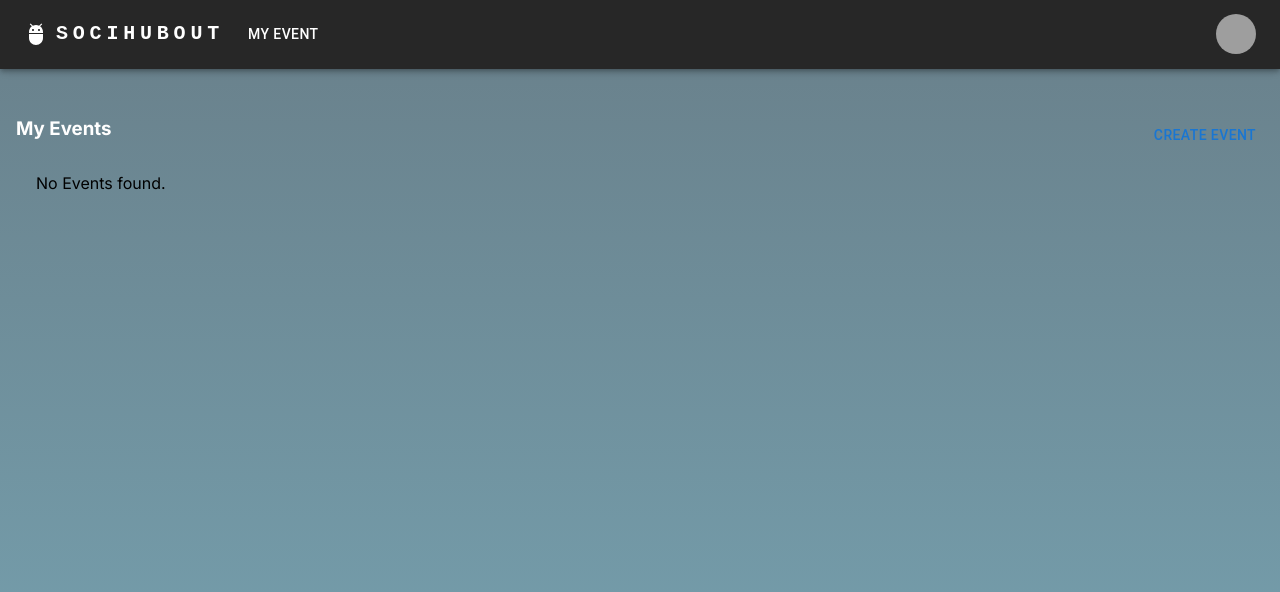
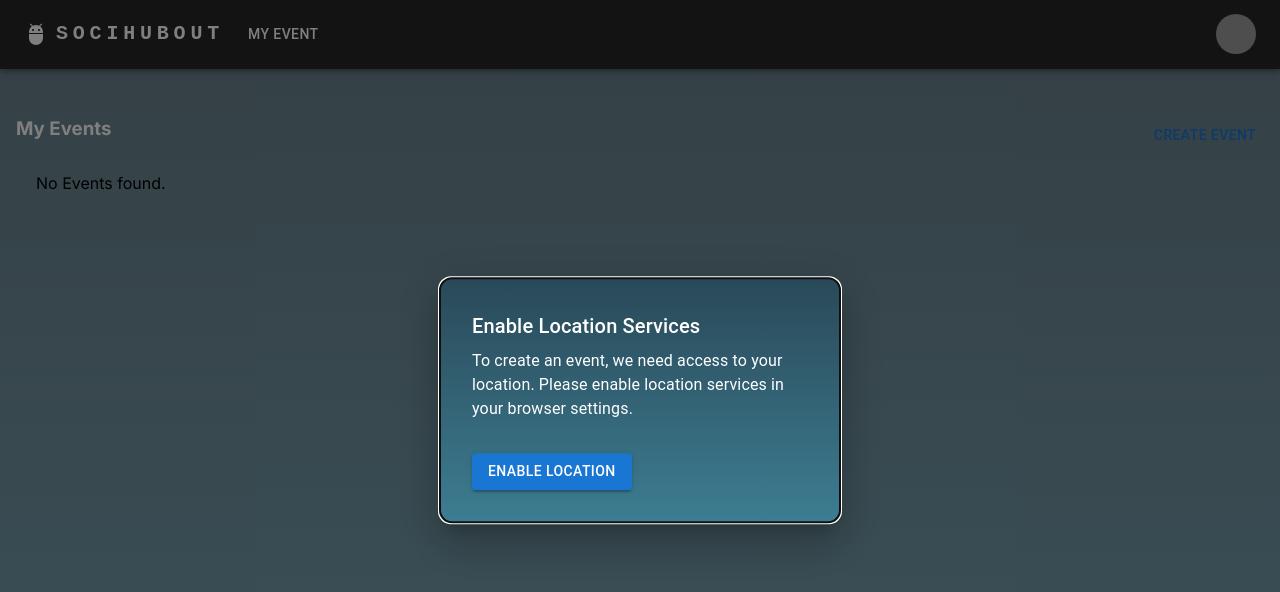
Before and after one commit to TalhaKhubaibDogar/socihubout-client, a Next.js app: page /dashboard in a window 1280 px wide. Shown: the top 592 px of the page. Built offline with nearby package versions, Linux system fonts and the light colour scheme; sample sign-in values are in the browser's storage; grey boxes are pictures that could not be loaded.

Commit message:
Bugs Fixong of Add event Modal

```diff
--- a/src/app/myevent/MyEvent.js
+++ b/src/app/myevent/MyEvent.js
@@ -59,10 +59,13 @@ const chipStyles = {
     color: 'rgb(255 255 255) !important', // Add !important to ensure it overrides any other styles
   },
 };
+
 export default function Dashboard() {
   const router = useRouter();
   const [locationData, setLocationData] = useState(null);
   const [open, setOpen] = useState(false);
+  const [focus, setFocus] = useState(false);
+  const [isFocus, setIsFocus] = useState(false);
   const [event, setEvent] = useState("");
   const [eventData, setEventData] = useState({
     name: "",
@@ -75,7 +78,19 @@ export default function Dashboard() {
     description: "",
     keywords: [],
   });
-
+  const [locationPromptOpen, setLocationPromptOpen] = useState(false);
+  const handleFocus = () => {
+    setIsFocus(true)
+  }
+  const handleBlur = () => {
+    setIsFocus(false)
+  }
+  const handleFocus2 = () => {
+    setFocus(true)
+  }
+  const handleBlur2 = () => {
+    setFocus(false)
+  }
   const fetchEvents = async () => {
     try {
       const token = localStorage.getItem("access_token");
@@ -107,6 +122,7 @@ export default function Dashboard() {
       fetchEvents();
     }
   }, []);
+
   useEffect(() => {
     const userData = localStorage.getItem("role");
     if (!userData) {
@@ -117,6 +133,8 @@ export default function Dashboard() {
         navigator.permissions.query({ name: "geolocation" }).then((result) => {
           if (result.state === "granted") {
             getLocationData();
+          } else if (result.state === "prompt" || result.state === "denied") {
+            setLocationPromptOpen(true);
           }
         });
       } else {
@@ -124,6 +142,7 @@ export default function Dashboard() {
       }
     }
   }, [router]);
+
   useEffect(() => {
     if (locationData) {
       setEventData((prevEventData) => ({
@@ -135,6 +154,7 @@ export default function Dashboard() {
       }));
     }
   }, [locationData]);
+
   const getLocationData = () => {
     navigator.geolocation.getCurrentPosition(
       (position) => {
@@ -186,6 +206,11 @@ export default function Dashboard() {
     }));
   };
 
+  const handleLocationPromptClose = () => {
+    setLocationPromptOpen(false);
+    getLocationData();
+  };
+
   const handleSelectChange = (category, value) => {
     setEventData((prevEventData) => ({
       ...prevEventData,
@@ -203,6 +228,7 @@ export default function Dashboard() {
       ),
     }));
   };
+
   const handleSubmit = () => {
     const token = localStorage.getItem("access_token");
     const formattedEventData = {
@@ -233,6 +259,7 @@ export default function Dashboard() {
         alert(error?.meta?.message);
       });
   };
+
   // Getting the current datetime in the required format for input[type='datetime-local']
   const getCurrentDateTimeLocal = () => {
     const now = new Date();
@@ -374,15 +401,14 @@ export default function Dashboard() {
           />
           <TextField
             label="Start Date and Time"
-            type="datetime-local"
+            type={focus ? "datetime-local" : "text"}
+            onFocus={handleFocus2}
+            onBlur={handleBlur2}
             fullWidth
             value={eventData.start_datetime}
             onChange={(e) =>
               setEventData({ ...eventData, start_datetime: e.target.value })
             }
-            InputLabelProps={{
-              shrink: true,
-            }}
             inputProps={{
               min: minDateTime,
             }}
@@ -390,15 +416,14 @@ export default function Dashboard() {
           />
           <TextField
             label="End Date and Time"
-            type="datetime-local"
+            type={isFocus ? "datetime-local" : "text"}
+            onFocus={handleFocus}
+            onBlur={handleBlur}
             fullWidth
             value={eventData.end_datetime}
             onChange={(e) =>
               setEventData({ ...eventData, end_datetime: e.target.value })
             }
-            InputLabelProps={{
-              shrink: true,
-            }}
             inputProps={{
               min: eventData.start_datetime || minDateTime, // Ensure end time is not before start time
             }}
@@ -466,6 +491,45 @@ export default function Dashboard() {
           </Button>
         </Box>
       </Modal>
+
+      <Modal
+        open={locationPromptOpen}
+        onClose={handleLocationPromptClose}
+        aria-labelledby="location-prompt-title"
+        aria-describedby="location-prompt-description"
+      >
+        <Box
+          sx={{
+            position: "absolute",
+            top: "50%",
+            left: "50%",
+            transform: "translate(-50%, -50%)",
+            color: "#fff",
+            width: {
+              xs: "90vw",
+              sm: "400px",
+            },
+            background: "linear-gradient(rgba(41, 73, 88, 1), rgba(61, 125, 146, 1))",
+            boxShadow: 24,
+            p: 4,
+            borderRadius: "12px",
+          }}
+        >
+          <Typography id="location-prompt-title" variant="h6" component="h2" gutterBottom>
+            Enable Location Services
+          </Typography>
+          <Typography id="location-prompt-description" sx={{ mb: 2 }}>
+            To create an event, we need access to your location. Please enable location services in your browser settings.
+          </Typography>
+          <Button
+            onClick={handleLocationPromptClose}
+            variant="contained"
+            sx={{ mt: 2, background: "#1976d2", color: "#fff" }}
+          >
+            Enable Location
+          </Button>
+        </Box>
+      </Modal>
     </section>
   );
 }
```
Also changed, not shown: src/app/myevent/page.js (+71 -9 lines), 1 other file (tests, documents, lock files or other folders).
